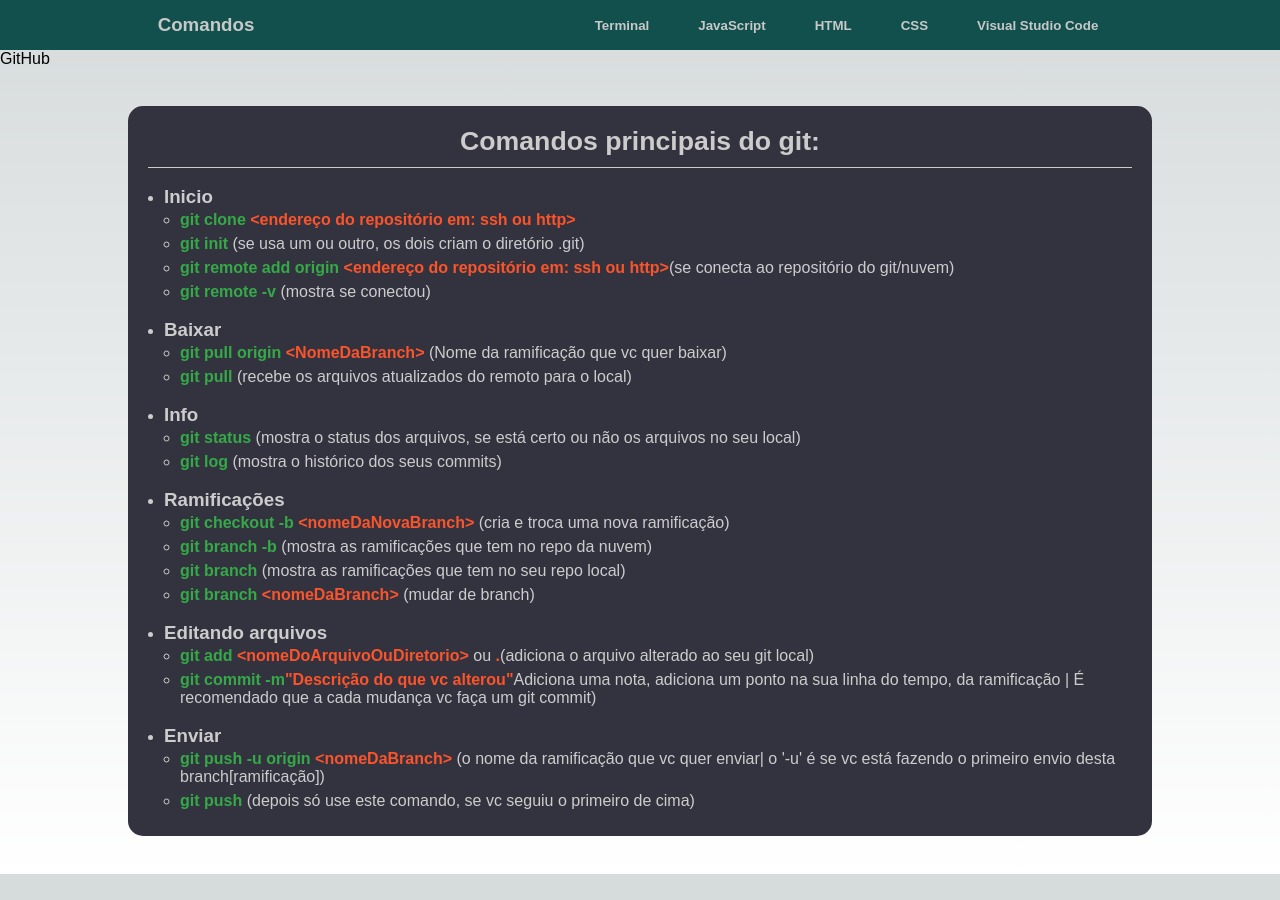
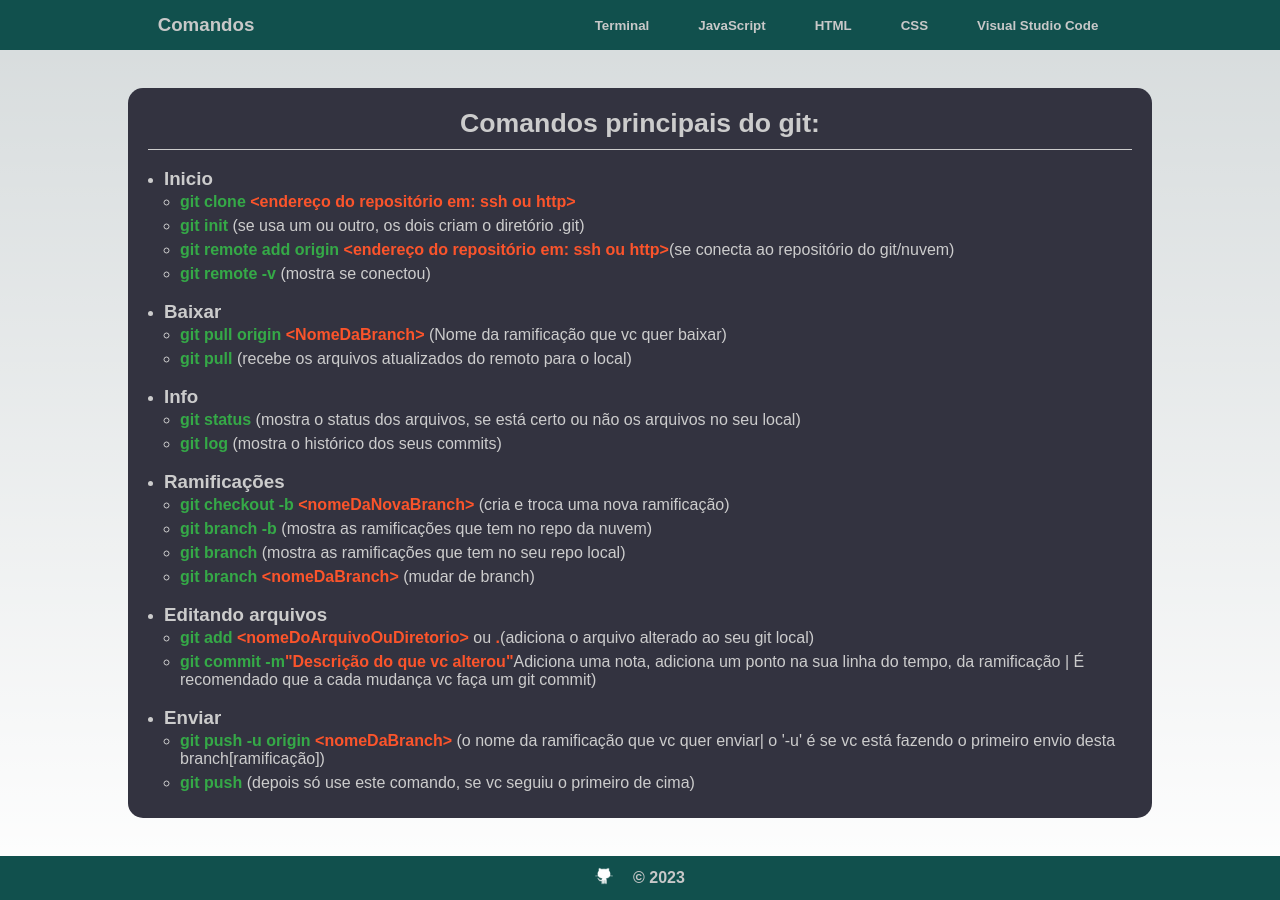
Before and after one commit to Dogl4/comandos, a Next.js app: page /terminal/git-hub in a window 1280 px wide. Before the commit the page ends 874 px from the top, so only its background shows below. Built offline with nearby package versions, Linux system fonts and the light colour scheme.

Commit message:
feat: add `footer` component

```diff
--- /dev/null
+++ b/src/components/Footer/Footer.js
@@ -0,0 +1,21 @@
+import * as React from 'react';
+import Link from 'next/link';
+import Image from 'next/image';
+import logoOctcat from '../../../public/octcat.webp';
+
+const Footer = () => {
+  return (
+    <div className="footer flex w-100 bg-color-green bolder bg-font-white-20">
+      <div className="flex">
+        <Link href='https://github.com/Dogl4/comandos'>
+          <Image src={logoOctcat} alt="logoOctcat" width={18} height={18} />
+        </Link>
+      </div>
+      <div className="flex">
+        &#169; 2023
+      </div>
+    </div>
+  );
+}
+
+export default Footer;
--- /dev/null
+++ b/src/components/Footer/index.js
@@ -0,0 +1 @@
+export { default as Footer } from './Footer';
--- /dev/null
+++ b/src/components/index.js
@@ -0,0 +1,4 @@
+import NavBar from './NavBar/NavBar';
+import Footer from './Footer/Footer';
+
+export { NavBar, Footer };
--- a/src/pages/_document.js
+++ b/src/pages/_document.js
@@ -1,13 +1,15 @@
 import { Html, Head, Main, NextScript } from 'next/document'
+import { Footer } from '../components/index';
 
 export default function Document() {
   return (
-    <Html lang="en">
+    <Html lang="pt-br">
       <Head />
       <body>
         <Main />
         <NextScript />
       </body>
+      <Footer />
     </Html>
   )
 }
--- a/src/pages/index.js
+++ b/src/pages/index.js
@@ -1,6 +1,6 @@
 import React from 'react'
 import Head from "next/head";
-import { NavBar } from '../components/NavBar';
+import { NavBar } from '../components/index';
 import Link from 'next/link';
 
 const home = () => {
@@ -10,7 +10,6 @@ const home = () => {
         <title>comandos.dev</title>
       </Head>
       <NavBar />
-      <div>home</div>
       <main>
         <section>
           <h1>Sumário</h1>
--- a/src/pages/terminal/git-hub.js
+++ b/src/pages/terminal/git-hub.js
@@ -1,6 +1,6 @@
 import React from 'react'
 import Head from "next/head";
-import { NavBar } from '../../components/NavBar/index';
+import { NavBar } from '../../components/index';
 
 const GitHub = () => {
   return (
@@ -9,7 +9,6 @@ const GitHub = () => {
         <title>comandos.dev (GitHub)</title>
       </Head>
       <NavBar />
-      <div>GitHub</div>
       <main>
       <section>
         <h1>Comandos principais do git:</h1>
--- a/src/styles/globals.css
+++ b/src/styles/globals.css
@@ -186,3 +186,14 @@ a {
 .title a {
   text-decoration: none;
 }
+
+.footer {
+  display: flex;
+  align-items: center;
+  justify-content: center;
+  height: 44px;
+}
+
+.footer div {
+  padding: 0 10px;
+}
```
Also changed, not shown: public/octcat.webp (added).
